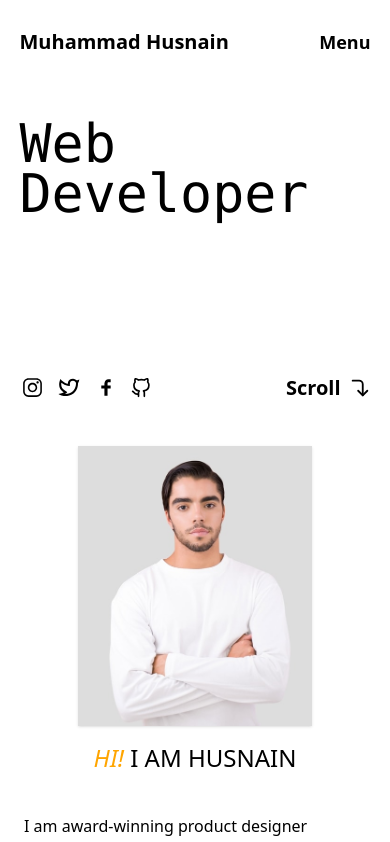
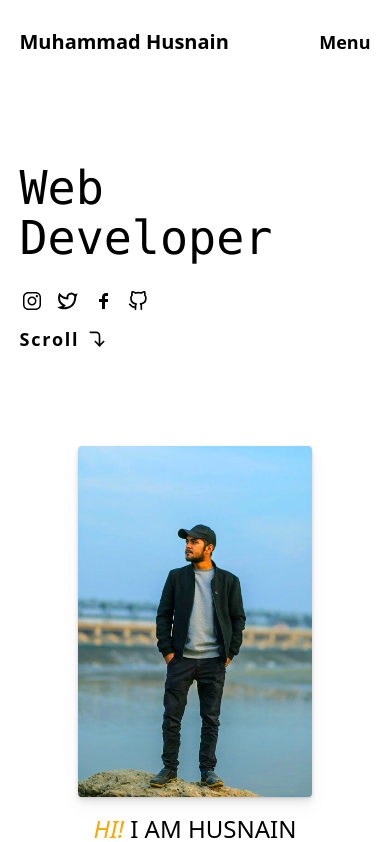
Before and after one commit to husnain129/Portfolio, a Next.js app: page / in a window 390 px wide. Shown: the top 842 px of the page. Built offline with nearby package versions, Linux system fonts and the light colour scheme.

Commit message:
update profile && responsive

```diff
--- a/pages/components/About.js
+++ b/pages/components/About.js
@@ -17,14 +17,14 @@ const About = () => {
       animate={controls}
       initial="initial"
       variants={imgVarient}
-      className="md:h-[100vh] sm:h-max h-maxw-full md:mt-4 sm:mt-4 mt-6 mb-5 p-0 "
+      className="md:h-[100vh] sm:h-max h-max w-full md:mt-4 sm:mt-4 mt-6 mb-5 p-0 "
     >
-      <div className="grid md:grid-cols-2 sm-grid-rows-2 h-full justify-center">
+      <div className="grid md:grid-cols-2 md:mt-0 sm-grid-rows-2 h-full justify-center">
         <div className="flex items-center justify-center">
           <img
-            src="/user.jpeg"
+            src="/profile.jpg"
             alt=""
-            className="shadow md:w-[450px] md:mx-5 sm:w-[65%] w-[60%]"
+            className="shadow drop-shadow-lg saturate-150 rounded z-[-100] md:w-[450px] md:mx-5 sm:w-[65%] w-[60%]"
           />
         </div>
         <motion.div
--- a/pages/components/Menu.js
+++ b/pages/components/Menu.js
@@ -7,13 +7,13 @@ import { fadeIn } from "../../varients";
 // bg-[#F9F3DF]
 const Menu = () => {
   return (
-    <div className="flex mt-0 p-0 items-center justify-center md:h-[90vh] sm:h-[40vh] h-[40vh] w-[100%] md:py-0 sm:py-5 py-5">
-      <div className="flex flex-col md:justify-around sm:justify-between justify-between items-start h-full w-[90%] ">
-        <div className="flex flex-col md:space-y-[-90px] sm:space-y-[-50px] space-y-[-30px] items-start">
-          <h1 className="md:text-[130pt] sm:text-[90pt] text-[40pt] font-mono ">
+    <div className="flex mt-0 p-0  items-center justify-center md:h-[90vh] sm:h-[60vh] h-[40vh] w-[100%] md:py-0">
+      <div className="flex flex-col md:justify-around sm:justify-between justify-between items-start  w-[90%] ">
+        <div className="flex flex-[.3] w-full flex-col md:space-y-[-90px] sm:space-y-[-50px] space-y-[-20px] items-start">
+          <h1 className="md:text-[130pt] sm:text-[75pt] text-[35pt] font-mono ">
             Web
           </h1>
-          <h1 className="md:text-[130pt] sm:text-[90pt] text-[40pt] md:my-0 sm:my-9 my-9  font-mono ">
+          <h1 className="md:text-[130pt] sm:text-[75pt] text-[35pt] md:my-0 sm:my-9 my-9  font-mono ">
             Developer
           </h1>
         </div>
@@ -29,17 +29,19 @@ function MenuFooter() {
       variants={fadeIn("down")}
       initial="initial"
       animate="animate"
-      className="flex items-center justify-between min-w-full h-auto "
+      className="flex md:flex-row sm:flex-col flex-col md:items-center sm:items-start items-start justify-between min-w-full h-auto md:mt-0 sm:mt-4 mt-4 md:space-y-0 sm:space-y-3 space-y-3"
     >
       <div className="flex items-center md:space-x-6 sm:space-x-4 space-x-3">
-        <IoLogoInstagram size={25} className="cursor-pointer" />
-        <RiTwitterLine size={25} className="cursor-pointer" />
-        <TiSocialFacebook size={25} className="cursor-pointer" />
-        <FiGithub size={20} className="cursor-pointer" />
+        <IoLogoInstagram className="cursor-pointer md:text-3xl sm:2text-xl text-2xl" />
+        <RiTwitterLine className="cursor-pointer md:text-3xl sm:text-2xl text-2xl" />
+        <TiSocialFacebook className="cursor-pointer md:text-3xl sm:text-2xl text-2xl" />
+        <FiGithub className="cursor-pointer md:text-3xl sm:text-xl text-xl" />
       </div>
       <div className="flex items-center justify-center space-x-2 cursor-pointer">
-        <p className="text-xl font-semibold">Scroll</p>
-        <FiCornerRightDown size={22} />
+        <p className="text-lg font-semibold md:tracking-normal sm:tracking-widest tracking-widest">
+          Scroll
+        </p>
+        <FiCornerRightDown size={20} />
       </div>
     </motion.nav>
   );
```
Also changed, not shown: public/profile.jpg (added).
